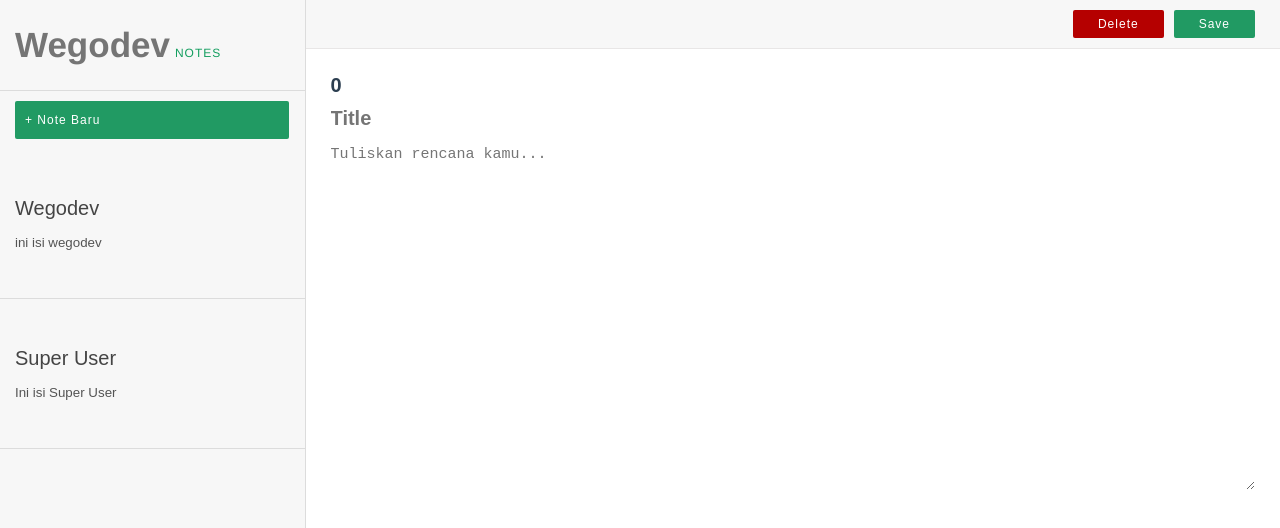
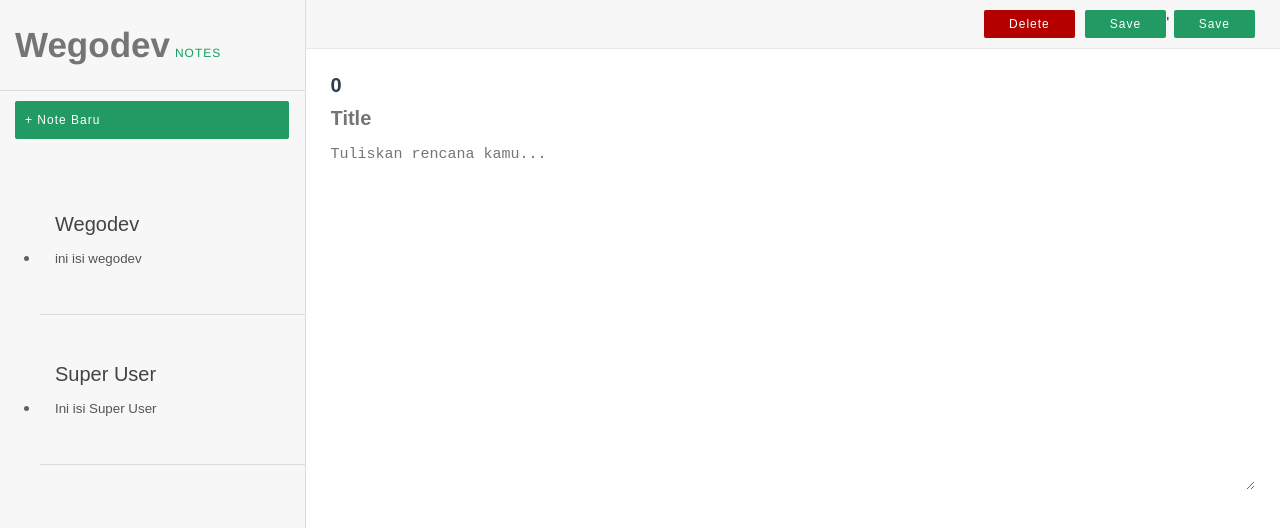
Before and after one commit to afrizzal/remind-notes, a Vue app in the folder resources/: page / in a window 1280 px wide. Shown: the top 528 px of the page. Built offline with nearby package versions, Linux system fonts and the light colour scheme.

Commit message:
listNotes mengirim dataForm ke formNotes melalui emit

```diff
--- a/resources/src/components/formNotes.vue
+++ b/resources/src/components/formNotes.vue
@@ -3,6 +3,7 @@
 		<form @submit="submitNote">
 			<div class="menu">
 				<button type="button" @click="submitRemove" class="bg-danger btn btn-delete">Delete</button>
+				<button type="submit" class="bg-success btn">Save</button>'
 				<button type="submit" class="bg-success btn">Save</button>
 			</div>
 
--- a/resources/src/components/listNotes.vue
+++ b/resources/src/components/listNotes.vue
@@ -1,8 +1,8 @@
 <template>
 	<div class="listNotes">
 		<ul>
-			<li v-for="(row, index)  in propNotes" :key="index">
-				<button class="btn-note" @click="idNote(row.id)">
+			<li v-for="(row, index)  in notes" :key="index">
+				<button class="btn-note" @click="editNote(row.id)">
 					<label>{{ row.title }}</label>
 					<span>{{ row.description }}</span>
 				</button>
@@ -16,27 +16,52 @@
 			name: 'listNotes',
 			data: function () {
 				return {
+				notes : [{ id:1, title: 'Wegodev',description: 'ini isi wegodev'}, {id:2, title: 'Super User', description: 'Ini isi Super User' }]
 				}
 			},
 			props: {
-			propNotes : {
-				type: Array
-					},
+				propEditNote : {
+					type: Function
+				}
+			},
+			methods : {
+				editNote(id){
+					let dataForm = this.notes.find(note => note.id === id);
+					this.$root.$emit('emitForm', dataForm);
+				},
+				createNewId(){
+					let newId = 0;
+					if(this.notes.length === 0){
+					newId = 1;
+						}else{
+					newId = this.notes [this.notes.length - 1].id +1;
+						}
+						return newId;
+					}
+				},
+			mounted (){
+				this.$root.$on('emitRemoveNote', data => {
+						let noteIndex = this.notes.findIndex(note => note.id === data.id);
+						this.notes.splice(noteIndex, 1);
+				});
+				this.$root.$on('emitUpdateNote', data => {
+					let noteIndex = this.notes.findIndex(note => note.id === data.id);
+					this.notes[noteIndex].title = data.title;
+					this.notes[noteIndex].description = data.description;
 
-			propEditNote : {
-				type: Function
-					}
-			},
-			methods:{
-				idNote(id){
-					this.propEditNote(id);
-				}
+				});
+					this.$root.$on('emitSaveNote', data => {
+				let newId = this.createNewId();
+				let newNote = { id:newId, 'title' : data.title, 'description' : data.description}
+					this.notes.push(newNote);
+					this.editNote(newId);
+				});
 			}
 		}
 </script>
 
 <style>
-ul {
+.ul {
      list-style-type: none;
      padding: 0;
      margin:0px;
```
Lines whose indentation alone changed are shown as unchanged.
